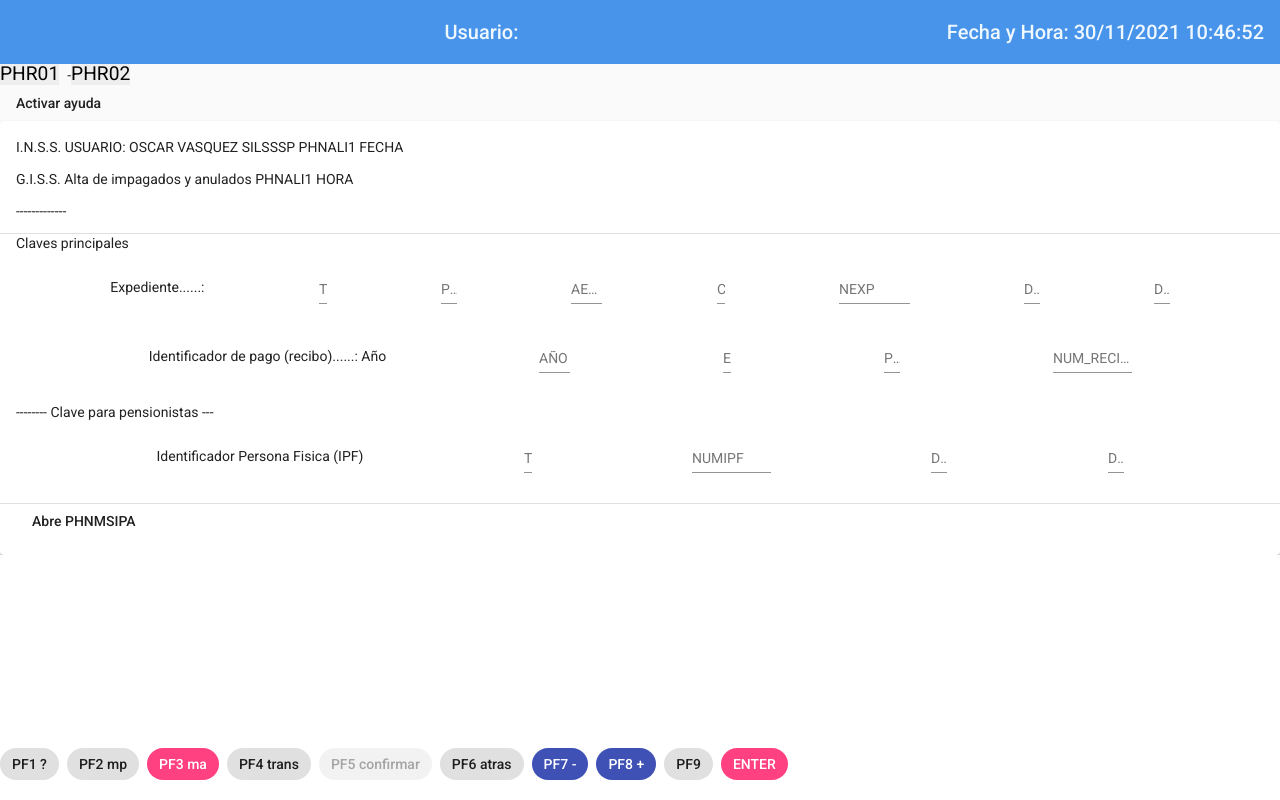
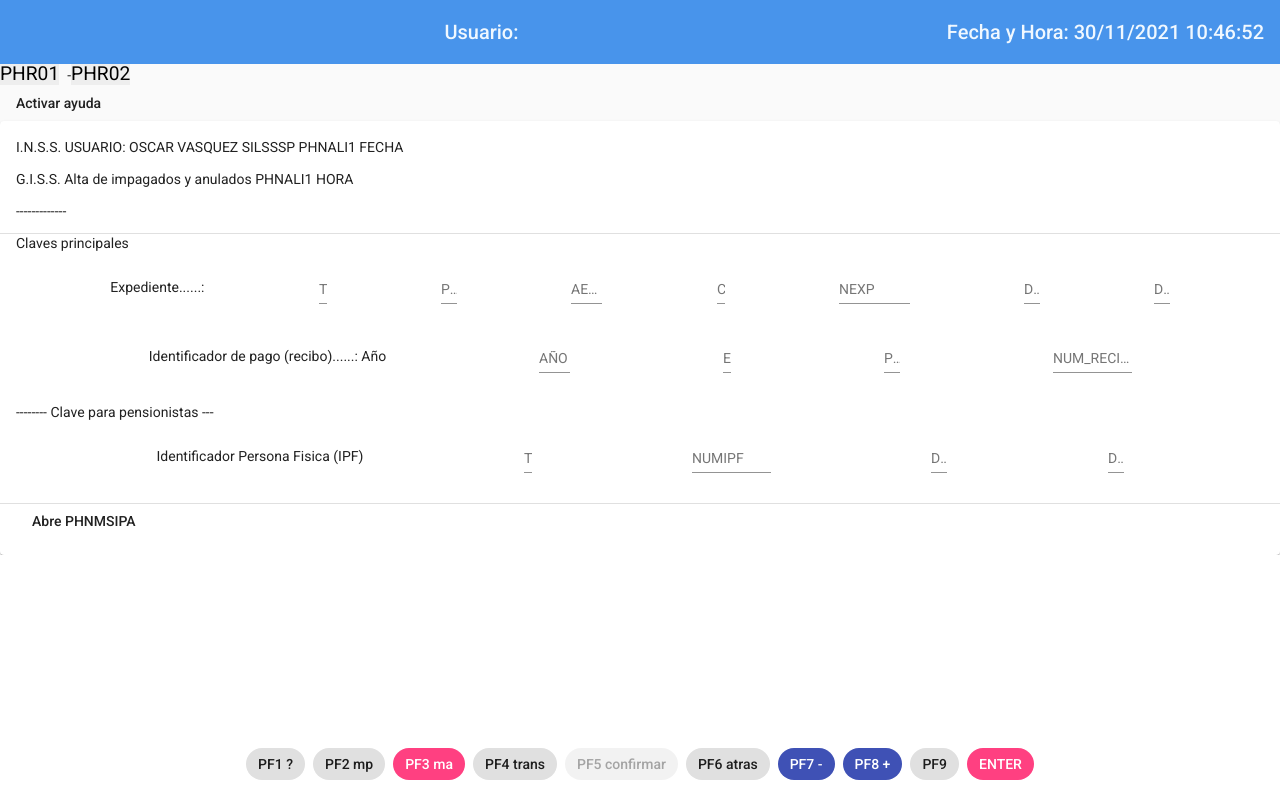
Before and after one commit to Oscarvas/ngmock, an Angular app: page /PHR02 in a window 1280 px wide. Built offline with nearby package versions, Linux system fonts and the light colour scheme; no server answers.

Commit message:
centrado listado de PFS

```diff
--- a/src/app/pfpagina/pfpagina.component.scss
+++ b/src/app/pfpagina/pfpagina.component.scss
@@ -1,6 +1,13 @@
-div{
+div {
+
+  margin: 0 auto;
+  width: 100%;
   margin-top: 20px;
   margin-bottom: 20px;
+
   position: fixed;
   bottom: 0px;
+
+  display: flex;
+  justify-content: center;
 }
```
